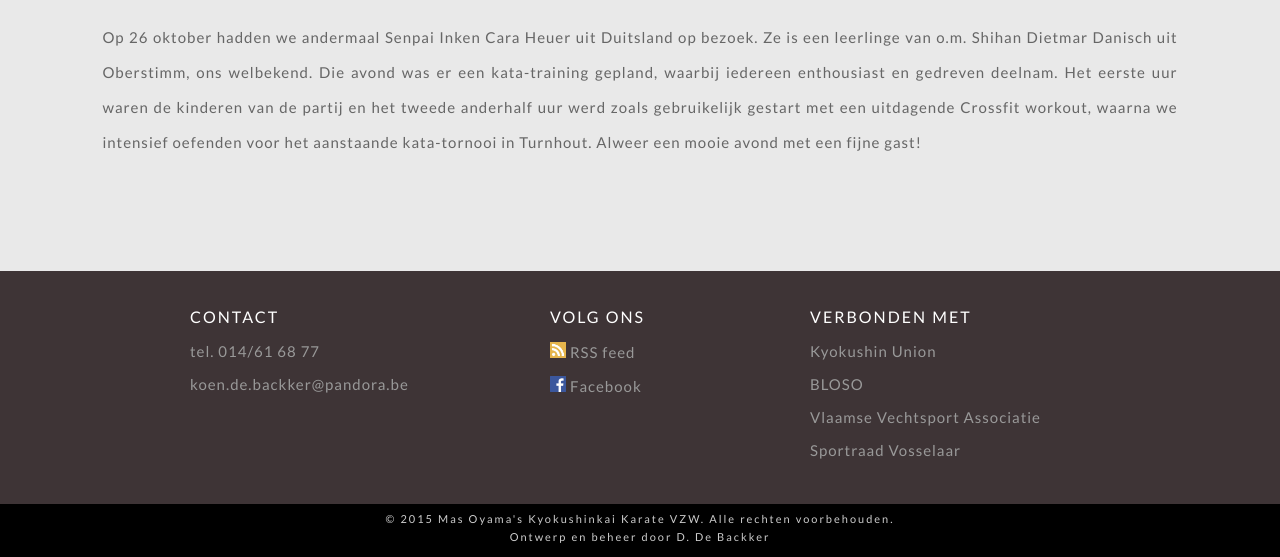
After one commit to DriesDeBackker/Karatesite, a Flask app: template templates/nieuws/training_senpai_inken_cara_heurer.html in a window 1280 px wide. The commit adds this page. Shown: the part 1156-1713 px from the top of the page. Run offline with Flask 2, Linux system fonts and the light colour scheme; the template is opened without the code that fills it, so the values that code supplies are empty; some libraries are stand-ins or nearby versions.

Commit message:
training inken cara heuer

```diff
--- /dev/null
+++ b/templates/nieuws/training_senpai_inken_cara_heurer.html
@@ -0,0 +1,22 @@
+{% extends "layout.html" %}
+{% block content %}
+<div class = "nieuwsbanner">
+    <img class="nieuwsbannerfoto" src="{{ url_for('static', filename='nieuws/training_senpai_inken_cara_heuer.jpg') }}"  width="100%" align="center" alt=""/>
+</div>
+<div class="content-box first-content-box post1">
+    <div class = "text-box first-text-box">
+        <div class="h6 post2">Training Senpai Inken Cara Heuer 2017</div>
+        <div class = "nieuwsd post2">04/11 2017</div>
+        <br>
+        <div class="p post2">
+            Op 26 oktober hadden we andermaal Senpai Inken Cara Heuer uit Duitsland op bezoek.
+            Ze is een leerlinge van o.m. Shihan Dietmar Danisch uit Oberstimm, ons welbekend.
+            Die avond was er een kata-training gepland, waarbij iedereen enthousiast en gedreven deelnam.
+            Het eerste uur waren de kinderen van de partij en het tweede anderhalf uur werd zoals gebruikelijk gestart met een uitdagende Crossfit workout,
+            waarna we intensief oefenden voor het aanstaande kata-tornooi in Turnhout.
+            Alweer een mooie avond met een fijne gast!
+        <br><br>
+        </div>
+    </div>
+</div>
+{% endblock %}
```
Also changed, not shown: templates/dojo/fotoalbum.html (+9 -0 lines), templates/index.html (+9 -9 lines), templates/nieuws.html (+9 -0 lines), static/nieuws/training_inken_cara_heuer.jpg (added), 3 other files.
